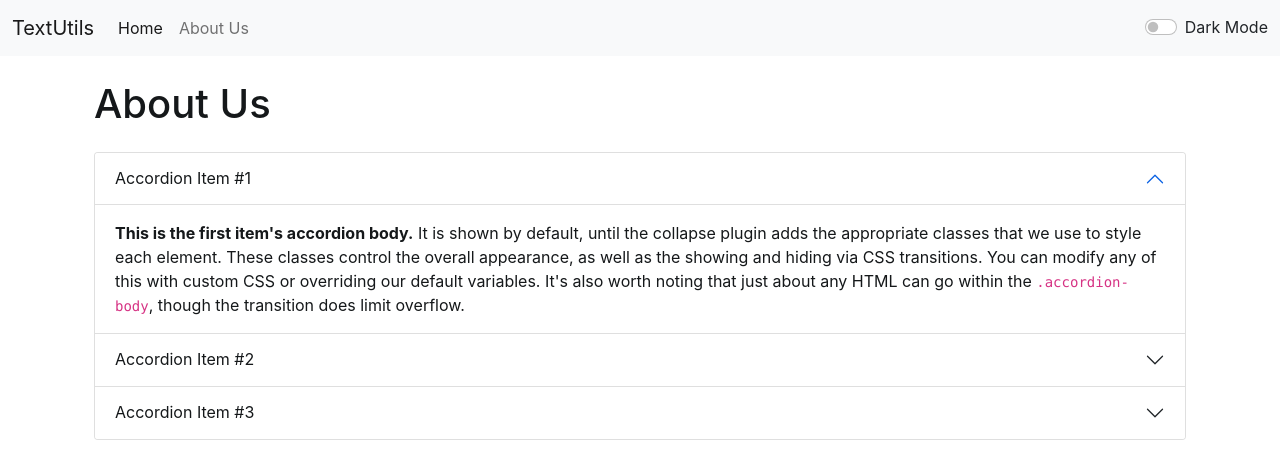
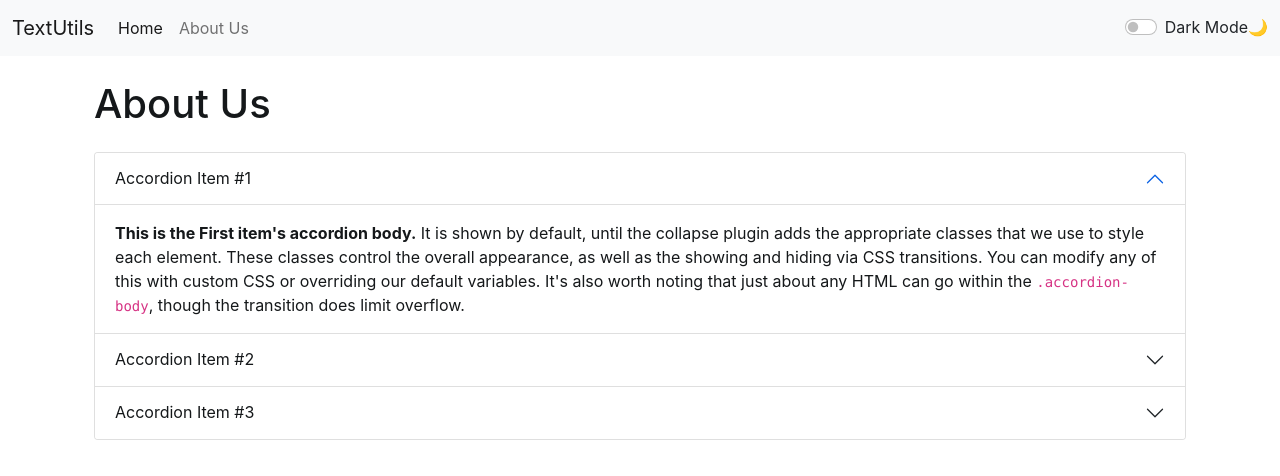
Before and after one commit to SidharthMishra-07/TextUtilities, a React (Create React App) app: page /about in a window 1280 px wide. Shown: the top 476 px of the page. Built offline with nearby package versions, Linux system fonts and the light colour scheme.

Commit message:
Changes Made

```diff
--- a/src/Components/About.js
+++ b/src/Components/About.js
@@ -49,7 +49,7 @@ export default function About(props) {
                     </h2>
                     <div id="collapseOne" className="accordion-collapse collapse show" aria-labelledby="headingOne" data-bs-parent="#accordionExample" >
                         <div className="accordion-body" style={{backgroundColor: props.mode==='dark'?'#15181a':'white', color: props.mode==='dark'?'white':'#15181a'}}>
-                            <strong>This is the first item's accordion body.</strong> It is shown by default, until the collapse plugin adds the appropriate classes that we use to style each element. These classes control the overall appearance, as well as the showing and hiding via CSS transitions. You can modify any of this with custom CSS or overriding our default variables. It's also worth noting that just about any HTML can go within the <code>.accordion-body</code>, though the transition does limit overflow.
+                            <strong>This is the First item's accordion body.</strong> It is shown by default, until the collapse plugin adds the appropriate classes that we use to style each element. These classes control the overall appearance, as well as the showing and hiding via CSS transitions. You can modify any of this with custom CSS or overriding our default variables. It's also worth noting that just about any HTML can go within the <code>.accordion-body</code>, though the transition does limit overflow.
                         </div>
                     </div>
                 </div>
--- a/src/Components/Navbar.js
+++ b/src/Components/Navbar.js
@@ -21,7 +21,7 @@ export default function Navbar(props) {
             </ul>
             <div className={`form-check form-switch text-${props.mode==='light'?'dark':'light'}`}>
                 <input className="form-check-input" onClick={props.toggle} type="checkbox" id="flexSwitchCheckDefault"/>
-                <label className="form-check-label" htmlFor="flexSwitchCheckDefault">Dark Mode</label>
+                <label className="form-check-label" htmlFor="flexSwitchCheckDefault">Dark Mode🌙</label>
             </div>
           </div>
         </div>
```
